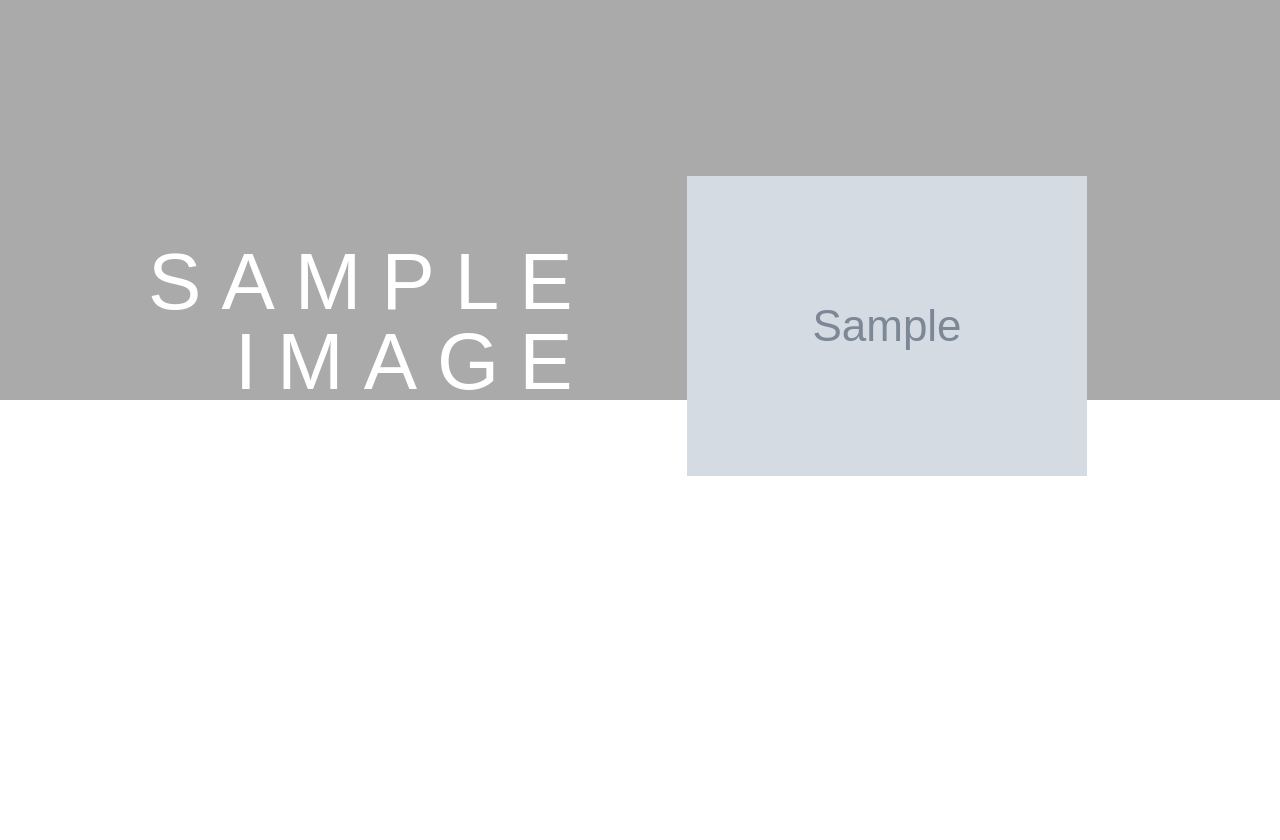
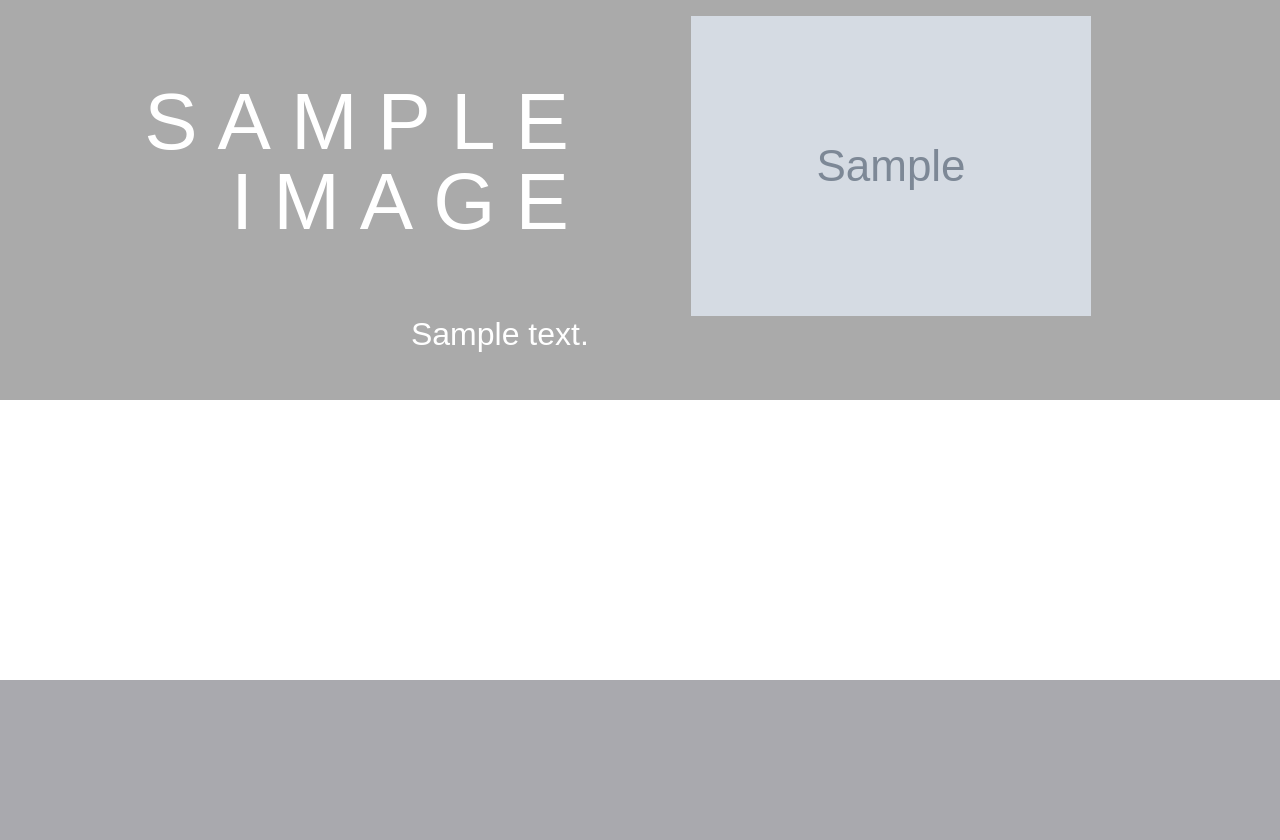
Before and after one commit to sordhlm/django_blog, a Django app: page /image/show in a window 1280 px wide. Shown: the part 400-1240 px from the top of the page. After the commit the page ends 1080 px from the top, so only its background shows below. Run offline with Django 3.2, Linux system fonts and the light colour scheme; tables that the repository leaves empty hold one stand-in row (values such as "Sample post"); grey boxes marked "Sample" are stand-in pictures; parts of the project's set-up code (start-up, migrations or seed data) failed here and were passed over; some web fonts are replaced.

Commit message:
code update 1. change CSS

```diff
--- a/static/css/blog.css
+++ b/static/css/blog.css
@@ -134,7 +134,7 @@
 }
 
 .content {
-    padding: 2em 1em 0;
+    padding: 0em 0em 0;
 }
 
 .posts {
@@ -176,7 +176,6 @@
 }
 .post-description {
     font-family: Arial,sans-serif,Georgia, "Cambria";
-    color: #c3c3c3;
     line-height: 1.8em;
 }
 .post-meta {
@@ -229,7 +228,6 @@
 
 @media (min-width: 48em) {
     .content {
-        padding: 2em 3em 0;
         max-width: 100%;
     }
     .sidebar {
--- a/static/css/pricing.css
+++ b/static/css/pricing.css
@@ -61,7 +61,6 @@
 
     height: 300px;
     width: 100%;
-    margin-bottom: 3em;
     display: table;
 }
 
@@ -232,7 +231,7 @@
  */
 @media (min-width: 480px) {
     .banner {
-        height: 400px;
+        height: 320px;
     }
     .banner-head {
         font-size: 3em;
```
